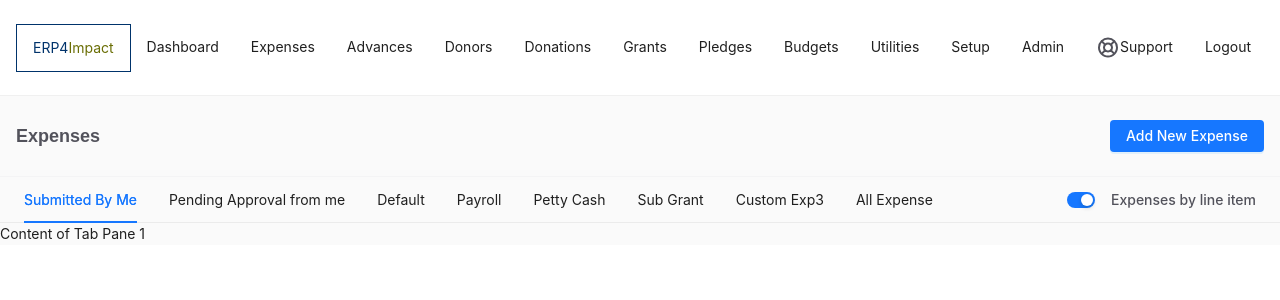
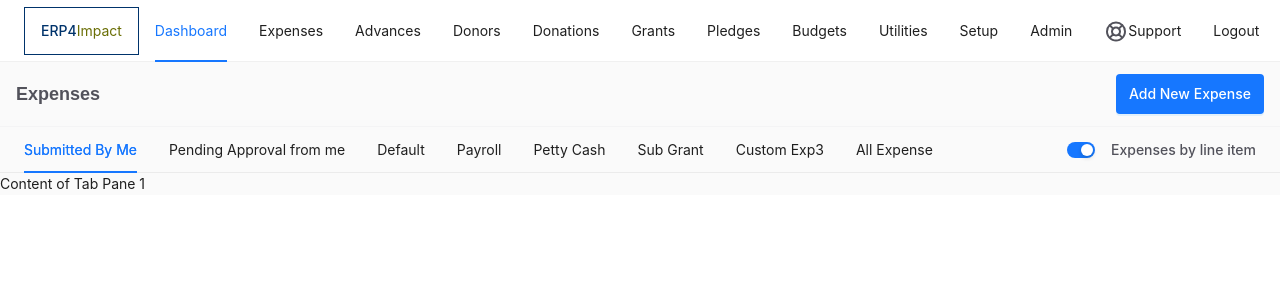
Before and after one commit to igoyalsamarth/tansack-vue, a Nuxt app: page / in a window 1280 px wide. Shown: the top 300 px of the page. Built offline with nearby package versions, Linux system fonts and the light colour scheme; a web font is replaced by a local one.

Commit message:
Fixed Routing bug | Fixed Nav UI | Fixed button UI

```diff
--- a/components/navbar.vue
+++ b/components/navbar.vue
@@ -10,54 +10,58 @@ export default defineComponent({
     "a-menu-item": Menu.Item,
   },
   setup() {
+
+    const route = useRoute();
+    const selectedKeys = computed(() => [route.path === '/' ? 'dashboard' : route.path.slice(1)]);
+
     const handleLogout = () => {
       console.log("logout!");
     };
-    return { handleLogout };
+    return { handleLogout, selectedKeys };
   },
 });
 </script>
 
 <template>
-  <a-menu mode="horizontal" class="w-full py-6 px-4">
-    <a-menu-item class="border border-[#00336B] inline-block my-3 px-2">
-      <span class="text-[#00336B]">ERP4</span>
-      <span class="text-[#6A6E05]">Impact</span>
+  <a-menu mode="horizontal" class="w-full px-6 flex items-center" :selected-keys="selectedKeys">
+    <a-menu-item :disabled="true" class="border hover:cursor-default border-[#00336B]">
+      <span class="text-[#00336B] text-sm font-medium">ERP4</span>
+      <span class="text-[#6A6E05] text-sm">Impact</span>
     </a-menu-item>
-    <a-menu-item key="dashboard">
+    <a-menu-item class="py-2" key="dashboard">
       <nuxt-link to="/">Dashboard</nuxt-link>
     </a-menu-item>
-    <a-menu-item key="expenses">
+    <a-menu-item class="py-2" key="expenses">
       <nuxt-link to="/expenses">Expenses</nuxt-link>
     </a-menu-item>
-    <a-menu-item key="advances">
+    <a-menu-item class="py-2"  key="advances">
       <nuxt-link to="/advances">Advances</nuxt-link>
     </a-menu-item>
-    <a-menu-item key="donors">
+    <a-menu-item class="py-2"  key="donors">
       <nuxt-link to="/donors">Donors</nuxt-link>
     </a-menu-item>
-    <a-menu-item key="donations">
+    <a-menu-item class="py-2" key="donations">
       <nuxt-link to="/donations">Donations</nuxt-link>
     </a-menu-item>
-    <a-menu-item key="grants">
+    <a-menu-item class="py-2"  key="grants">
       <nuxt-link to="/grants">Grants</nuxt-link>
     </a-menu-item>
-    <a-menu-item key="pledges">
+    <a-menu-item class="py-2"  key="pledges">
       <nuxt-link to="/pledges">Pledges</nuxt-link>
     </a-menu-item>
-    <a-menu-item key="budgets">
+    <a-menu-item class="py-2"  key="budgets">
       <nuxt-link to="/budgets">Budgets</nuxt-link>
     </a-menu-item>
-    <a-menu-item key="utilities" class="utilities">
+    <a-menu-item key="utilities" class="utilities py-2">
       <nuxt-link to="/utilities">Utilities</nuxt-link>
     </a-menu-item>
-    <a-menu-item key="setup"
+    <a-menu-item class="py-2"  key="setup"
       ><nuxt-link to="/setup">Setup</nuxt-link></a-menu-item
     >
-    <a-menu-item key="admin">
+    <a-menu-item class="py-2"  key="admin">
       <nuxt-link to="/admin">Admin</nuxt-link>
     </a-menu-item>
-    <a-menu-item key="Support">
+    <a-menu-item class="py-2" key="Support">
       <nuxt-link to="/support" class="flex items-center justify-between">
         <svg
           width="24"
@@ -78,7 +82,7 @@ export default defineComponent({
         <span>Support</span>
       </nuxt-link>
     </a-menu-item>
-    <a-menu-item @click="handleLogout">Logout</a-menu-item>
+    <a-menu-item class="py-2"@click="handleLogout">Logout</a-menu-item>
   </a-menu>
 </template>
 
--- a/pages/index.vue
+++ b/pages/index.vue
@@ -17,7 +17,7 @@ export default {
 
 <template>
     <div class="flex flex-col">
-        <div class="flex justify-between border-b border-[#F4F4F5] bg-[#FAFAFA] px-4 py-6 items-center">
+        <div class="flex justify-between border-b border-[#F4F4F5] bg-[#FAFAFA] px-4 py-3 items-center">
             <p class="text-[#52525B] text-lg font-bold">Expenses</p>
             <a-button class="rounded font-medium" type="primary">Add New Expense</a-button>
         </div>
@@ -54,4 +54,8 @@ export default {
 :deep(.ant-tabs-nav) {
     margin-bottom: 0px;
 }
+:deep(.ant-btn-primary) {
+    padding: 8px 12px;
+    height: auto;
+}
 </style>
```
